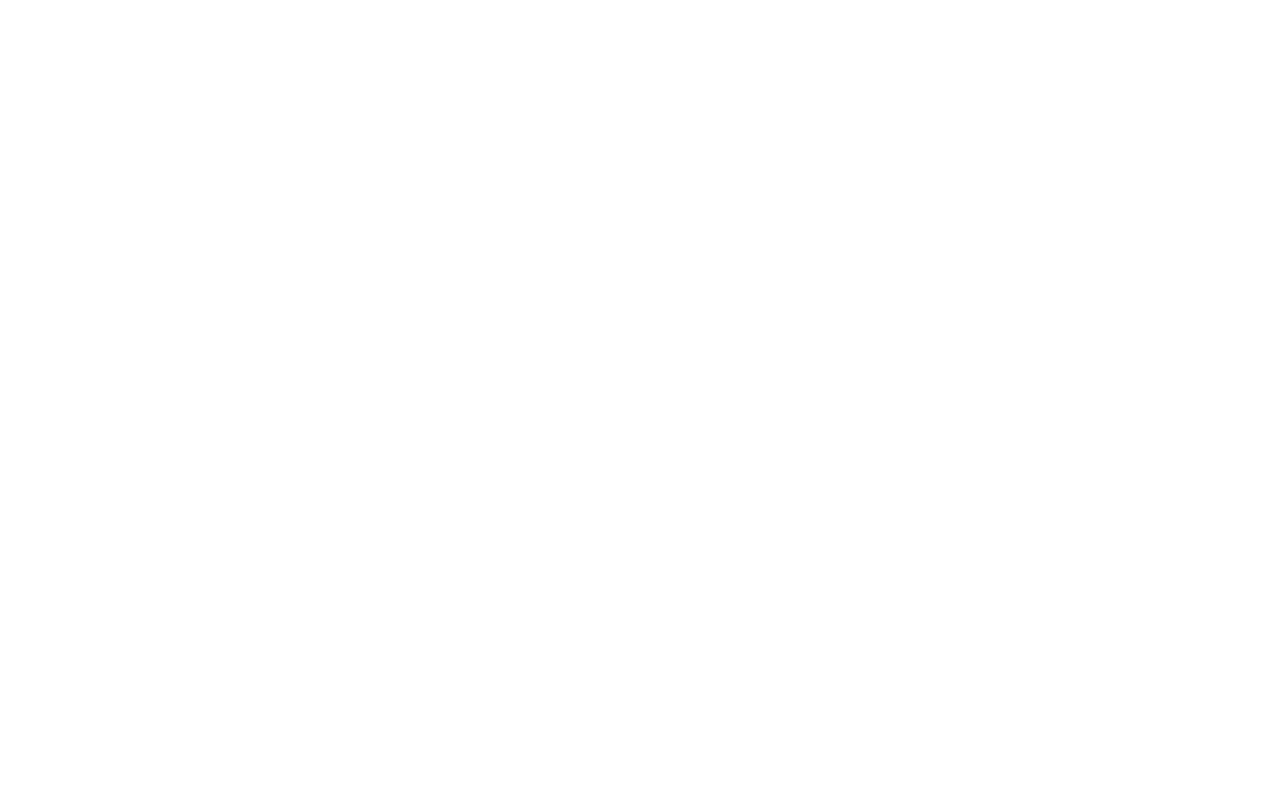
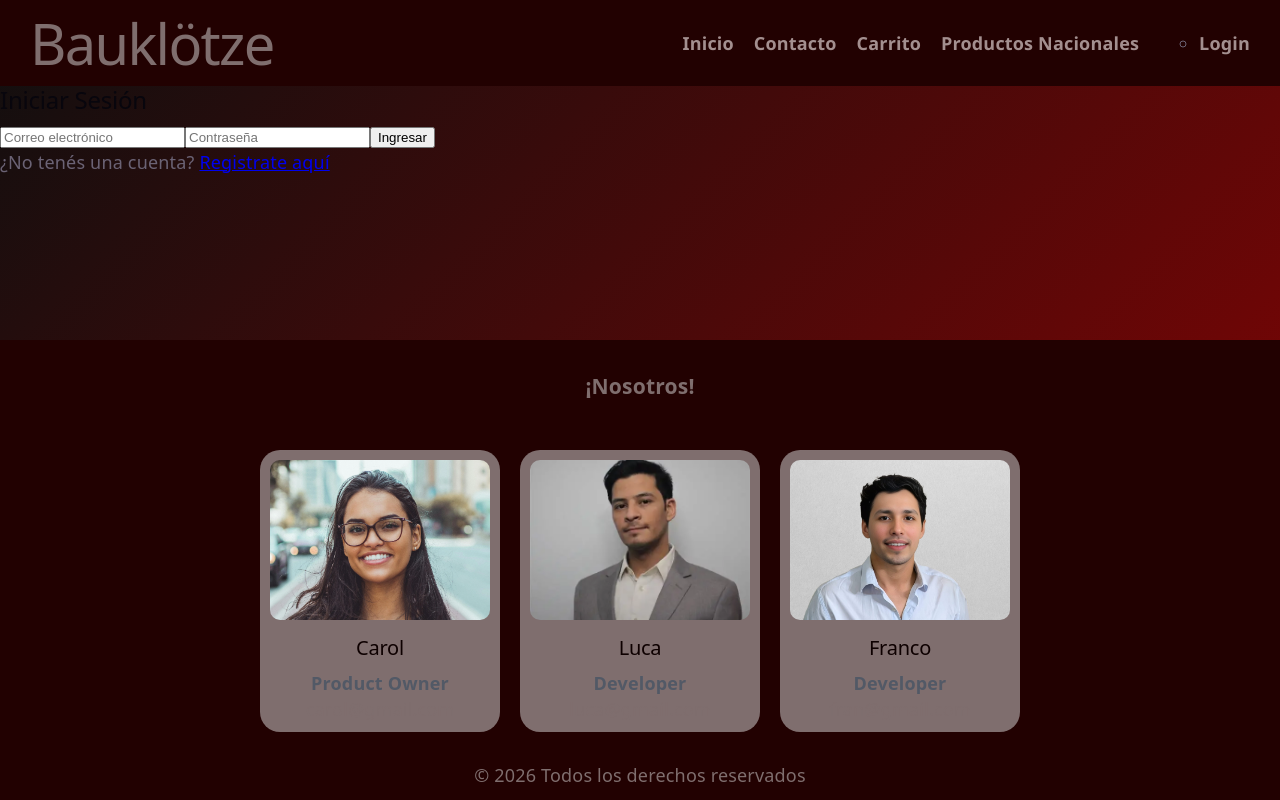
Before and after one commit to FuentesCelina/Bauklotze, a React (Vite) app: page /login in a window 1280 px wide. Before the commit this address had no page. Built offline with nearby package versions, Linux system fonts and the light colour scheme; no server answers.

Commit message:
rutas protegidas y registro

```diff
--- a/src/App.jsx
+++ b/src/App.jsx
@@ -9,17 +9,29 @@ import Carrito from "./components/pages/Carrito";
 import ProductosNacionales from "./components/ProductosNacionales/ProductosNacionales";
 import ProductosNacionalesDetalle from "./components/ProductosNacionales/ProductosNacionalesDetalle";
 import Gestion from "./components/gestion/Gestion";
+import Registro from "./components/registro/Registro";
+import Login from "./components/login/Login";
+import ProtectedRoute from "./components/login/ProtectedRoute";
 
 function App() {
   return (
     <Routes>
-      <Route element={<Layout/>}>
-        <Route path="/" element={<Inicio/>} />
-        <Route path="/contactos" element={<Contacto/>} />
-        <Route path="/carrito" element={<Carrito />}/>
-        <Route path="/productosNacionales" element={<ProductosNacionales />}/>
-        <Route path="/productos-nacionales/:id" element={<ProductosNacionalesDetalle/>} />
-        <Route path="/gestion" element={<Gestion/>} />
+      <Route element={<Layout />}>
+        <Route path="/" element={<Inicio />} />
+        <Route path="/contactos" element={<Contacto />} />
+        <Route path="/carrito" element={<Carrito />} />
+        <Route path="/productosNacionales" element={<ProductosNacionales />} />
+        <Route path="/productos-nacionales/:id" element={<ProductosNacionalesDetalle />} />
+        <Route path="/login" element={<Login />} />
+        <Route path="/registro" element={<Registro />} />
+        <Route
+          path="/gestion" element={
+            <ProtectedRoute rolesPermitidos={['admin']}>
+              <Gestion />
+            </ProtectedRoute>
+          }
+        >
+        </Route>
       </Route>
     </Routes>
   );
--- a/src/components/gestion/Gestion.jsx
+++ b/src/components/gestion/Gestion.jsx
@@ -3,6 +3,7 @@ import { db } from '../../firebase/config';
 import { FormularioContainer } from '../formulario/FormularioContainer';
 import { FormularioProducto } from '../formulario/FormularioProducto';
 import { collection, getDocs, doc, deleteDoc, updateDoc } from "firebase/firestore";
+import { Link } from 'react-router-dom';
 const Gestion = () => {
     const [productos, setProductos] = useState([]);
     const [productoEditando, setProductoEditando] = useState(null);
--- a/src/components/layouts/Header.jsx
+++ b/src/components/layouts/Header.jsx
@@ -1,11 +1,15 @@
 import "./Header.css";
+import React,{ useContext} from "react";
 import { Link } from 'react-router-dom';
 import { useCart } from '../../context/CartContext';
+import {AuthContext} from "../../context/AuthContext";
+import Gestion from "../gestion/Gestion";
 
 function Header() {
   const { getCartQuantity } = useCart();
   const totalItems = getCartQuantity();
-return (
+  const { user, logout } = useContext(AuthContext);
+  return (
     <header className="header">
       <h1 className="logo">Bauklötze</h1>
       <nav>
@@ -15,7 +19,18 @@ return (
           <li><Link to="/carrito">Carrito{totalItems > 0 &&
             <span>{totalItems}</span>}</Link></li>
           <li><Link to="/productosNacionales">Productos Nacionales</Link></li>
-          <li><Link to="/gestion">Gestion</Link></li>
+          <ul>{/* Lógica de renderizado condicional */}
+            {user ? (
+              <>
+                {user.rol === "admin" && (
+                  <li><Link to="/gestion">Gestion</Link></li>)}
+                <span>¡Hola, {user.email}!</span>
+                <button onClick={logout}>Cerrar Sesión</button>
+              </>
+            ) : (
+              <li><Link to="/login">Login</Link></li>
+            )}
+          </ul>
         </ul>
       </nav>
     </header>
--- /dev/null
+++ b/src/components/login/Login.jsx
@@ -0,0 +1,53 @@
+import React, { useState } from 'react';
+import { getAuth, signInWithEmailAndPassword } from "firebase/auth";
+import {Link, useNavigate } from 'react-router-dom';
+import Registro from '../registro/Registro';
+const Login = () => {
+    const [email, setEmail] = useState("");
+    const [password, setPassword] = useState("");
+    const navigate = useNavigate();
+    const handleLogin = (e) => {
+        e.preventDefault();
+        const auth = getAuth();
+        signInWithEmailAndPassword(auth, email, password)
+            .then((userCredential) => {
+                const user = userCredential.user;
+                console.log("Usuario logueado:", user);
+                alert("¡Inicio de sesión exitoso!");
+                navigate('/'); //
+            })
+            .catch((error) => {
+                const errorCode = error.code;
+                const errorMessage = error.message;
+                console.error("Error en el login:", errorCode, errorMessage);
+                alert("Error: " + errorMessage);
+            });
+    };
+    return (
+        <div>
+            <h2>Iniciar Sesión</h2>
+            <form onSubmit={handleLogin}>
+                <input
+                    type="email"
+
+                    placeholder="Correo electrónico"
+
+                    value={email}
+                    onChange={(e) => setEmail(e.target.value)}
+                />
+
+                <input
+                    type="password"
+
+                    placeholder="Contraseña"
+                    value={password}
+
+                    onChange={(e) => setPassword(e.target.value)}
+                />
+                <button type="submit">Ingresar</button>
+            </form>
+            <p>¿No tenés una cuenta? <Link to="/registro">Registrate aquí</Link></p>
+        </div>
+    );
+};
+export default Login;
--- /dev/null
+++ b/src/components/login/ProtectedRoute.jsx
@@ -0,0 +1,14 @@
+import React from 'react';
+import { useAuth } from '../../context/AuthContext';
+import { Navigate } from 'react-router-dom';
+const ProtectedRoute = ({ children,rolesPermitidos }) => {
+    const { user, loading } = useAuth();
+    if (loading) {
+        return <div>Cargando...</div>;
+    }
+    if (!user || (rolesPermitidos && !rolesPermitidos.includes(user.rol))) {
+        return <Navigate to="/login" />;
+    }
+    return <> {children}</>;
+};
+export default ProtectedRoute;
--- /dev/null
+++ b/src/components/registro/Registro.jsx
@@ -0,0 +1,76 @@
+import React, { useState } from 'react';
+import { useNavigate } from 'react-router-dom';
+import { getAuth, createUserWithEmailAndPassword } from 'firebase/auth';
+const Registro = () => {
+    const [email, setEmail] = useState('');
+    const [password, setPassword] = useState('');
+    const [error, setError] = useState(null);
+    const navigate = useNavigate();
+    const auth = getAuth();
+    const handleSubmit = async (e) => {
+        e.preventDefault();
+        setError(null); // Reseteamos cualquier error previo
+        try {
+            // Intentamos crear el nuevo usuario en Firebase
+            await createUserWithEmailAndPassword(auth, email, password);
+            // Si la creación es exitosa, lo redirigimos al inicio
+            // Firebase ya gestiona el estado de sesión automáticamente
+            navigate('/');
+        } catch (error) {
+            // Aquí es donde manejamos el caso específico que nos interesa
+            if (error.code === 'auth/email-already-in-use') {
+                // Usamos window.confirm para hacer la pregunta al usuario
+                const quiereLoguearse = window.confirm(
+                    'Este correo electrónico ya está registrado. ¿Deseaintentar iniciar sesión ? ');
+                if (quiereLoguearse) {
+                    // Si el usuario confirma, lo redirigimos a la página de
+                    login
+                    navigate('/login');
+                } else {
+                    // Si el usuario cancela, lo redirigimos a la página de
+                    inicio
+                    navigate('/');
+                }
+            } else {
+
+                // Para cualquier otro error (contraseña débil, emailinválido, etc.),
+                // mostramos un mensaje genérico.
+                setError('Ocurrió un error al registrar el usuario. Verifiquelos datos e intente nuevamente.');
+console.error("Error en el registro:", error.message);
+            }
+        }
+    };
+    return (
+        <div className="auth-container">
+            <h2>Crear una nueva cuenta</h2>
+            <form onSubmit={handleSubmit}>
+                <div className="form-group">
+                    <label>Correo Electrónico</label>
+                    <input
+                        type="email"
+                        value={email}
+
+                        onChange={(e) => setEmail(e.target.value)}
+                        required
+                    />
+                </div>
+                <div className="form-group">
+                    <label>Contraseña</label>
+                    <input
+                        type="password"
+                        value={password}
+
+                        onChange={(e) => setPassword(e.target.value)}
+                        required
+
+                        placeholder="Mínimo 6 caracteres"
+
+                    />
+                </div>
+                {error && <p className="error-message">{error}</p>}
+                <button type="submit">Registrarse</button>
+            </form>
+        </div>
+    );
+};
+export default Registro;
--- /dev/null
+++ b/src/context/AuthContext.jsx
@@ -0,0 +1,82 @@
+import React, { createContext, useState, useContext, useEffect } from 'react';
+import {
+    getAuth,
+    onAuthStateChanged,
+    signOut,
+    createUserWithEmailAndPassword,
+    signInWithEmailAndPassword
+} from "firebase/auth";
+import { db } from "../firebase/config";
+import { getFirestore, doc, getDoc } from "firebase/firestore";
+
+
+
+
+// 1. Crear el contexto
+export const AuthContext = createContext();
+// Hook personalizado
+export const useAuth = () => {
+    const context = useContext(AuthContext);
+    if (!context) {
+        throw new Error("useAuth debe ser usado dentro de un AuthProvider");
+    }
+    return context;
+};
+// 2. Crear el proveedor del contexto
+export const AuthProvider = ({ children }) => {
+    const [user, setUser] = useState(null);
+    const [loading, setLoading] = useState(true);
+    const auth = getAuth(); // Obtenemos la instancia de auth una sola vez
+    const db = getFirestore(); // Inicializamos Firestore
+    // Función para registrar un nuevo usuario
+    const signup = (email, password) => {
+        return createUserWithEmailAndPassword(auth, email, password);
+    };
+    // Función para iniciar sesión
+    const login = (email, password) => {
+        return signInWithEmailAndPassword(auth, email, password);
+    };
+    // Función para cerrar sesión
+
+    const logout = () => {
+        signOut(auth);
+    };
+    useEffect(() => {
+        // onAuthStateChanged es el observador de Firebase
+        const unsubscribe = onAuthStateChanged(auth, async (currentUser) => {
+            if (currentUser) {
+                // Si hay un usuario, buscamos su rol en Firestore.
+                const userDocRef = doc(db, "usuarios", currentUser.uid);
+                const userDocSnap = await getDoc(userDocRef);
+                if (userDocSnap.exists() && userDocSnap.data().rol ===
+                    'admin') {
+                    // Si el documento existe y tiene rol de admin, lo asignamos.
+                    setUser({ ...currentUser, rol: 'admin' });
+                } else {
+                    // Para cualquier otro caso, es un usuario regular.
+                    setUser({ ...currentUser, rol: 'user' });
+                }
+            } else {
+                setUser(null);
+            }
+            setLoading(false);
+        });
+        // Limpiamos el observador al desmontar
+        return () => unsubscribe();
+    }, [auth, db]); // Agregamos 'auth' como dependencia
+    // Crear el objeto 'value' con TODAS las funciones definidas
+    const value = {
+        user,
+        loading, // Es buena práctica pasar el estado de carga también
+        signup,
+        login, // Ahora 'login' sí existe y se puede pasar
+        logout,
+    };
+    // Retornar el Provider, asegurándonos de no renderizar hasta que cargue
+    // Esto evita que los componentes hijos puedan acceder a 'user' cuando es null
+    return (
+        <AuthContext.Provider value={value}>
+            {!loading && children}
+        </AuthContext.Provider>
+    );
+};
--- a/src/main.jsx
+++ b/src/main.jsx
@@ -4,13 +4,16 @@ import './index.css'
 import App from './App.jsx'
 import { BrowserRouter } from 'react-router-dom'
 import { CartProvider } from './context/CartContext.jsx';
+import { AuthContext, AuthProvider } from './context/AuthContext.jsx';
 
 createRoot(document.getElementById('root')).render(
   <StrictMode>
     <BrowserRouter>
-      <CartProvider>
-        <App />
-      </CartProvider>
+      <AuthProvider>
+        <CartProvider>
+          <App />
+        </CartProvider>
+      </AuthProvider>
     </BrowserRouter>
   </StrictMode>,
 )
```
